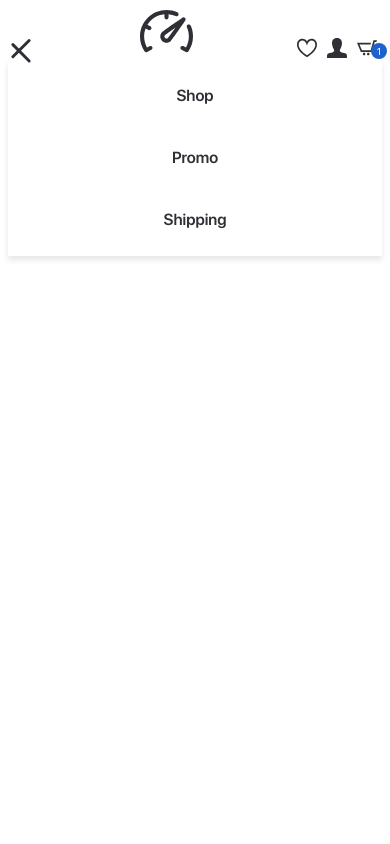
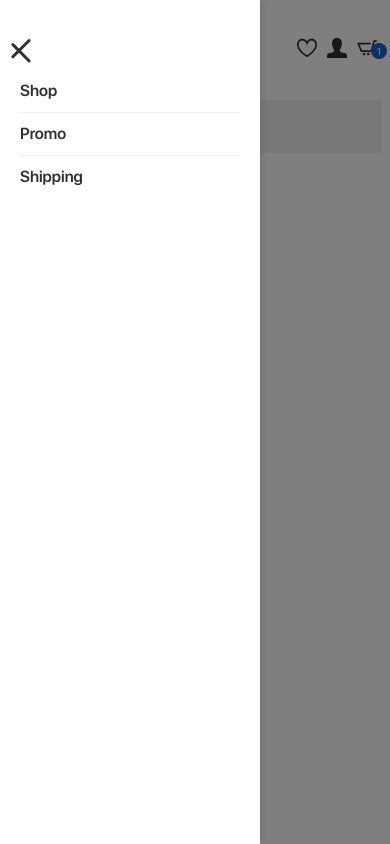
Before and after one commit to vit-401/udemy-murk-up, a plain HTML site: page index.html in a window 390 px wide. Both pictures are taken after a click on the button "Toggle menu". Drawn offline with nearby package versions, Linux system fonts and the light colour scheme.

Commit message:
Add menu overlay and enhance mobile menu functionality; implement opening/closing animations and styles

```diff
--- a/css/style.css
+++ b/css/style.css
@@ -203,6 +203,27 @@ body {
     transform: rotate(-45deg) translate(7px, -7px);
 }
 
+/* ===== MENU OVERLAY ===== */
+.menu__overlay {
+    display: none;
+    position: fixed;
+    top: 0;
+    left: 0;
+    width: 100%;
+    height: 100%;
+    background-color: rgba(0, 0, 0, 0.5);
+    z-index: 998;
+    opacity: 0;
+    transition: opacity 0.3s ease;
+    pointer-events: none;
+}
+
+.menu__overlay.active {
+    display: block;
+    opacity: 1;
+    pointer-events: all;
+}
+
 /* ===== RESPONSIVE STYLES ===== */
 
 /* Tablet */
@@ -265,42 +286,70 @@ body {
 
     .menu {
         order: 4;
-        width: 100%;
-        display: none;
-        position: absolute;
-        top: 80px;
-        left: 0;
-        right: 0;
+        width: 280px;
+        max-width: 85%;
+        position: fixed;
+        top: 0;
+        left: -100%;
+        height: 100vh;
         background-color: #fff;
-        box-shadow: 0 4px 6px rgba(0, 0, 0, 0.1);
-        padding: 20px 15px;
+        box-shadow: 2px 0 10px rgba(0, 0, 0, 0.1);
+        padding: 80px 30px 30px;
         z-index: 999;
+        transition: left 0.3s ease;
+        overflow-y: auto;
     }
 
     .menu.active {
-        display: block;
+        left: 0;
     }
 
     .menu__list {
         display: flex;
         flex-direction: column;
-        gap: 20px;
+        gap: 0;
     }
 
     .menu__item {
         width: 100%;
-        text-align: center;
+        opacity: 0;
+        transform: translateX(-20px);
+        transition: opacity 0.3s ease, transform 0.3s ease;
+    }
+
+    .menu.active .menu__item {
+        opacity: 1;
+        transform: translateX(0);
+    }
+
+    .menu.active .menu__item:nth-child(1) {
+        transition-delay: 0.1s;
+    }
+
+    .menu.active .menu__item:nth-child(2) {
+        transition-delay: 0.15s;
+    }
+
+    .menu.active .menu__item:nth-child(3) {
+        transition-delay: 0.2s;
     }
 
     .menu__item+.menu__item {
         margin-left: 0;
+        border-top: 1px solid #F0F0F4;
     }
 
     .menu__link {
         display: block;
-        padding: 10px 0;
+        padding: 15px 0;
         font-size: 18px;
         font-weight: 600;
+        color: #2F3035;
+        transition: color 0.3s ease;
+    }
+
+    .menu__link:hover {
+        color: #1C62CD;
     }
 
     .logo {
@@ -357,8 +406,8 @@ body {
     }
 
     .menu {
-        top: 60px;
-        padding: 15px 10px;
+        width: 260px;
+        padding: 70px 20px 20px;
     }
 
     .menu__link {
@@ -424,8 +473,8 @@ body {
     }
 
     .menu {
-        top: 50px;
-        padding: 12px 8px;
+        width: 240px;
+        padding: 60px 15px 15px;
     }
 
     .menu__link {
--- a/index.html
+++ b/index.html
@@ -32,6 +32,7 @@
               <li class="menu__item"><a class="menu__link" href="#">Shipping</a></li>
             </ul>
           </nav>
+          <div class="menu__overlay"></div>
           <div class="logo"><img class="logo__img" src="images/logo.svg" alt="logo"></div>
           <div class="header__top-right">
             <!-- on english language -->
--- a/js/main.js
+++ b/js/main.js
@@ -1,21 +1,47 @@
 $(function(){
+    const $burger = $('.menu__burger');
+    const $menu = $('.menu');
+    const $overlay = $('.menu__overlay');
+    const $body = $('body');
+
+    function openMenu() {
+        $burger.addClass('active');
+        $menu.addClass('active');
+        $overlay.addClass('active');
+        $body.css('overflow', 'hidden');
+    }
+
+    function closeMenu() {
+        $burger.removeClass('active');
+        $menu.removeClass('active');
+        $overlay.removeClass('active');
+        $body.css('overflow', '');
+    }
+
     // Mobile menu toggle
-    $('.menu__burger').on('click', function(){
-        $(this).toggleClass('active');
-        $('.menu').toggleClass('active');
+    $burger.on('click', function(e){
+        e.stopPropagation();
+        if ($burger.hasClass('active')) {
+            closeMenu();
+        } else {
+            openMenu();
+        }
     });
 
-    // Close menu when clicking outside
-    $(document).on('click', function(e){
-        if (!$(e.target).closest('.menu, .menu__burger').length) {
-            $('.menu__burger').removeClass('active');
-            $('.menu').removeClass('active');
-        }
+    // Close menu when clicking overlay
+    $overlay.on('click', function(){
+        closeMenu();
     });
 
     // Close menu when clicking a menu link
     $('.menu__link').on('click', function(){
-        $('.menu__burger').removeClass('active');
-        $('.menu').removeClass('active');
+        closeMenu();
+    });
+
+    // Close menu on escape key
+    $(document).on('keydown', function(e){
+        if (e.key === 'Escape' && $burger.hasClass('active')) {
+            closeMenu();
+        }
     });
 });
```
